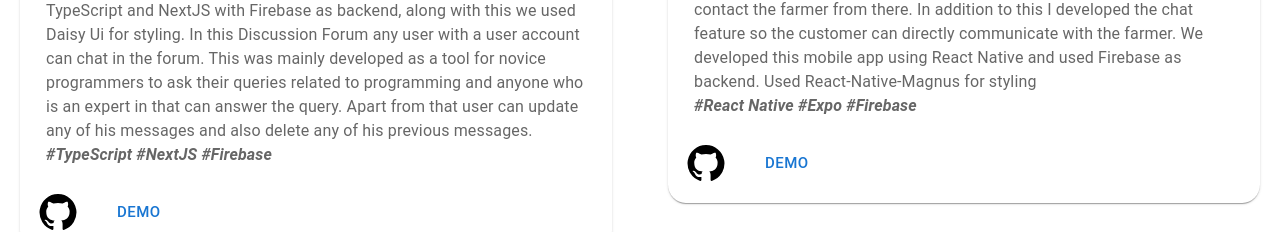
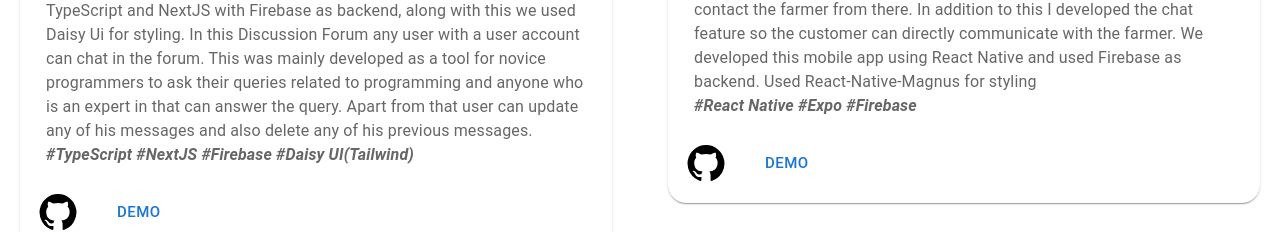
Before and after one commit to iamakmal/akmal-portfolio, a React (Create React App) app: page / in a window 1280 px wide. Shown: the part 5672-5904 px from the top of the page. Built offline with nearby package versions, Linux system fonts and the light colour scheme.

Commit message:
refactor: code refactored

```diff
--- a/src/components/projects.jsx
+++ b/src/components/projects.jsx
@@ -73,7 +73,7 @@ function Projects() {
       heading: "CodeMe - Discussion Forum",
       type: "web",
       body: "Developed the Discussion Forum in our web application CodeMe (a programming environment for novice programmers) for our Software Project Management Module in the 3rd Year 1st Semester. We used TypeScript and NextJS with Firebase as backend, along with this we used Daisy Ui for styling. In this Discussion Forum any user with a user account can chat in the forum. This was mainly developed as a tool for novice programmers to ask their queries related to programming and anyone who is an expert in that can answer the query. Apart from that user can update any of his messages and also delete any of his previous messages.",
-      tools: "#TypeScript #NextJS #Firebase",
+      tools: "#TypeScript #NextJS #Firebase #Daisy UI(Tailwind)",
       github: "https://github.com/IT21292422/Code-Me",
       linkedin: "https://www.linkedin.com/embed/feed/update/urn:li:ugcPost:7133748073494708226?compact=1"
     },
```
